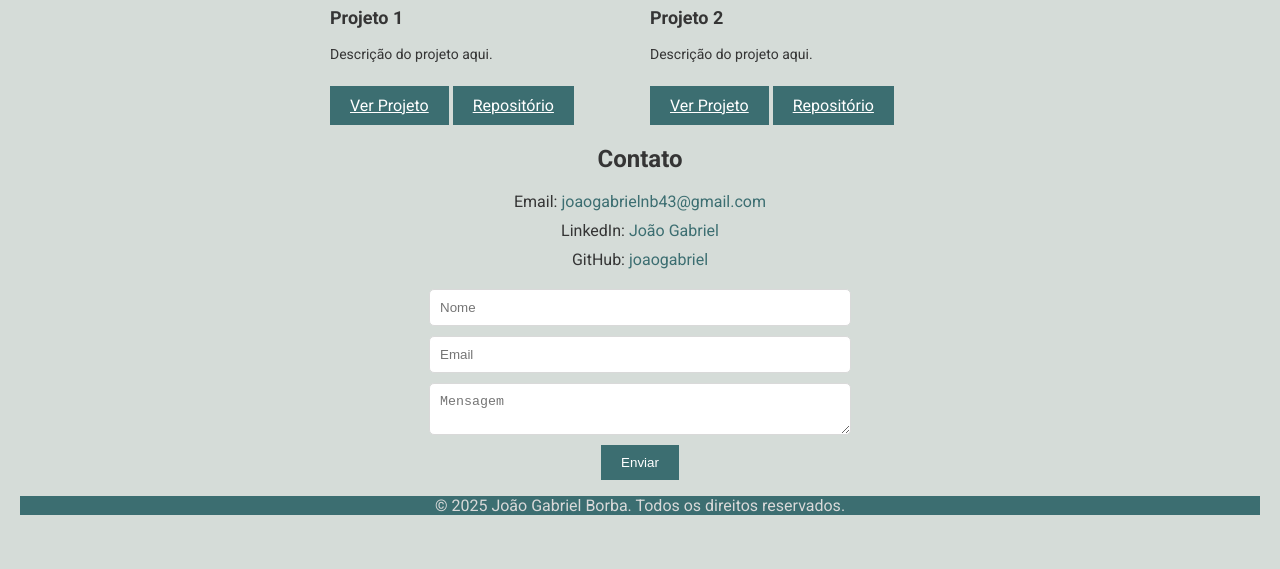
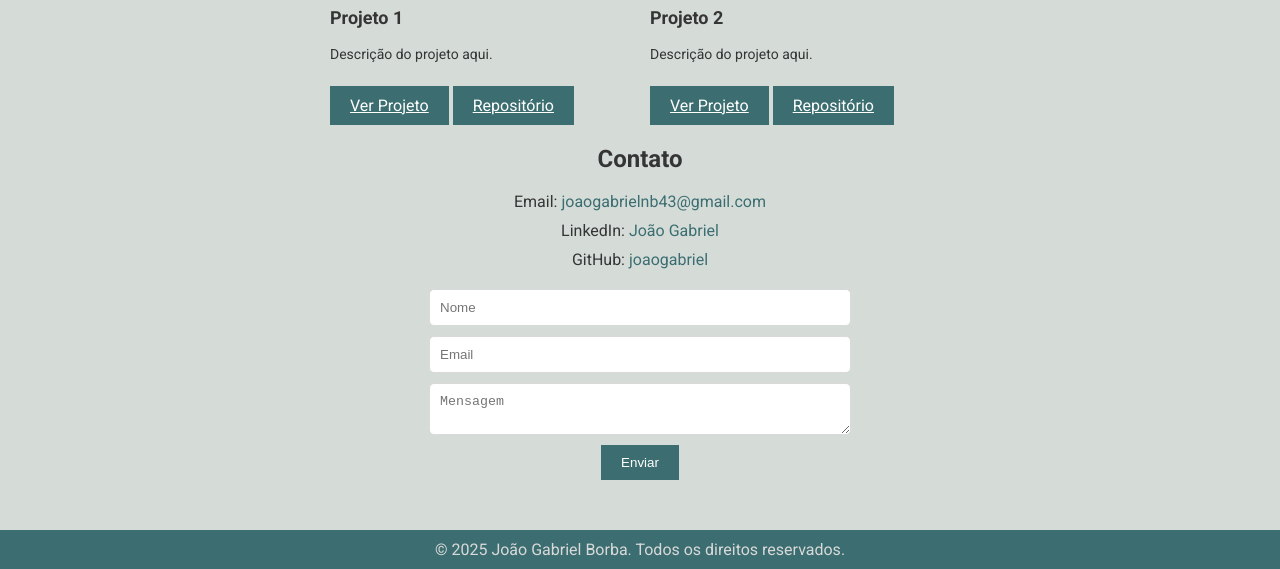
Before and after one commit to joaogabriel43/Portifolio, a plain HTML site: page index.html in a window 1280 px wide. Shown: the part 727-1296 px from the top of the page. Before the commit the page ends 1258 px from the top, so only its background shows below. Drawn offline with Linux system fonts and the light colour scheme.

Commit message:
Arrumei o footer

```diff
--- a/index.html
+++ b/index.html
@@ -111,7 +111,7 @@
         </section>
 
         <!-- Footer -->
-        <footer class="container">
+        <footer>
             <p>© 2025 João Gabriel Borba. Todos os direitos reservados.</p>
         </footer>
 
--- a/styles.css
+++ b/styles.css
@@ -292,6 +292,7 @@ section {
 }
 
 /* Contact Section */
+
 .contact-info {
     margin-bottom: 20px;
 }
@@ -338,12 +339,22 @@ contact-info a:hover {
     background: var(--accent-color);
 }
 
+#contact {
+    margin-bottom: 50px; /* Adiciona uma margem inferior para aumentar a distância do footer */
+}
+
 /* Footer */
 footer {
     text-align: center;
-    padding: 20px;
+    padding: 5px; /* Reduz o padding para diminuir a altura */
     background: var(--accent-color);
     color: var(--light-gray);
+    width: 100%;
+    box-sizing: border-box;
+}
+
+footer p {
+    margin: 0; /* Remove a margem do parágrafo */
 }
 
 /* Media Queries for larger screens */
@@ -400,3 +411,12 @@ footer {
         padding: 70px 20px;
     }
 }
+
+footer {
+    text-align: center;
+    padding: 10px; /* Reduz o padding para diminuir a altura */
+    background: var(--accent-color);
+    color: var(--light-gray);
+    width: 100%;
+    box-sizing: border-box;
+}
```
